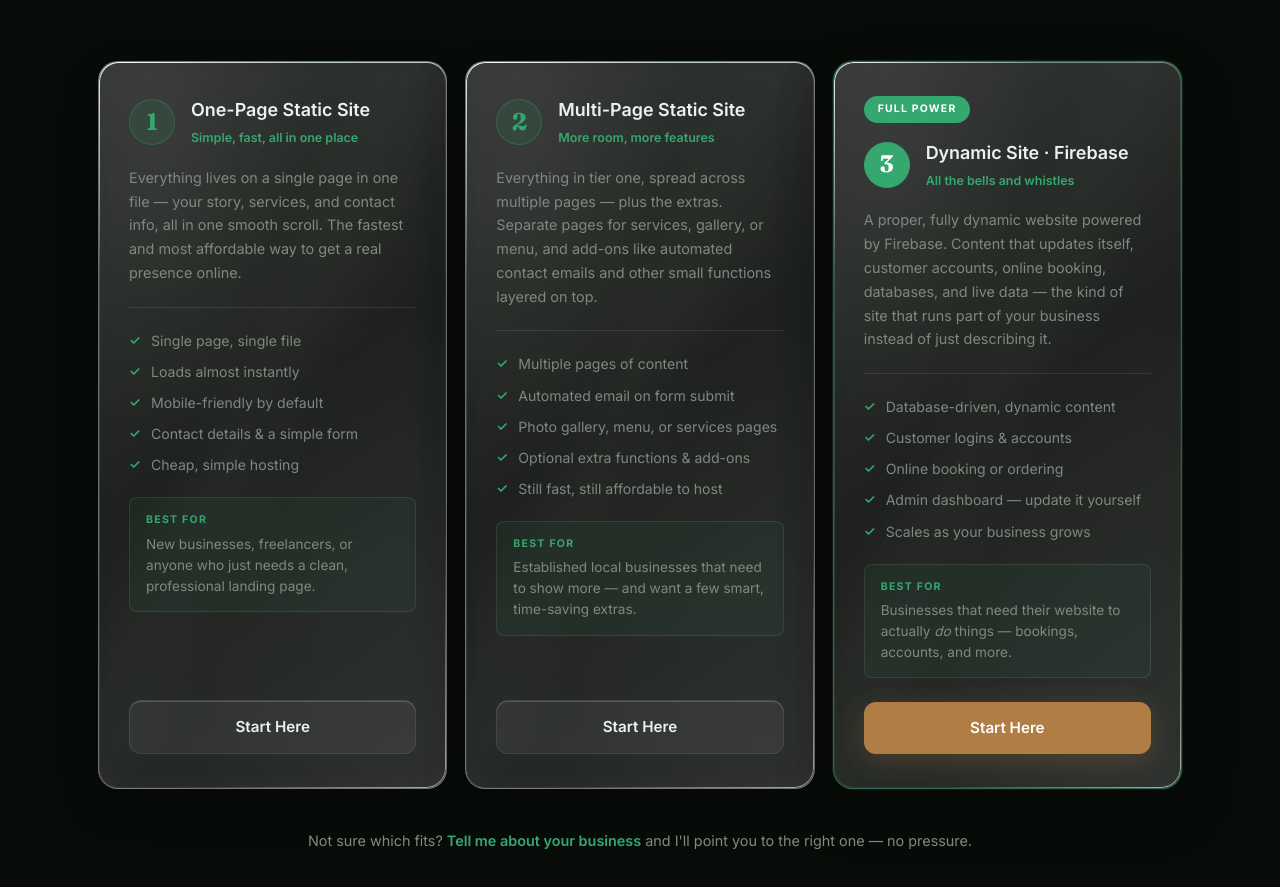
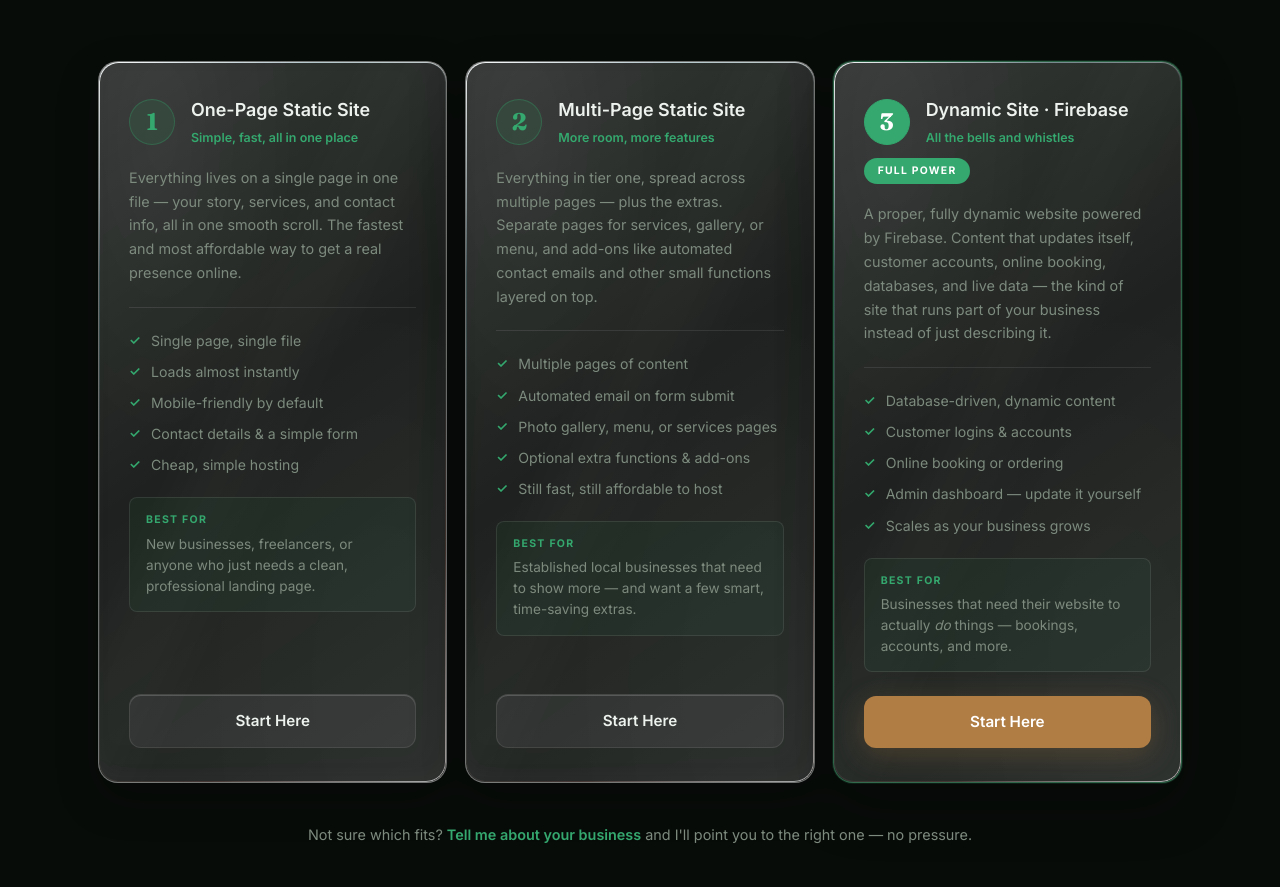
Before and after one commit to JohannSteinhoff/JohannWebsitesforhire, a plain HTML site: page index.html in a window 1280 px wide. Shown: the part 1262-2149 px from the top of the page. Drawn offline with Linux system fonts and the light colour scheme.

Commit message:
Move Full Power badge below tier 3 title so all titles align

```diff
--- a/index.html
+++ b/index.html
@@ -348,7 +348,6 @@
 
         <!-- Tier 3 -->
         <div class="tier-card tier-card--featured glass reveal">
-          <div class="tier-card__badge">Full Power</div>
           <div class="tier-card__top">
             <span class="tier-card__num">3</span>
             <div class="tier-card__heading">
@@ -356,6 +355,7 @@
               <span class="tier-card__tagline">All the bells and whistles</span>
             </div>
           </div>
+          <div class="tier-card__badge">Full Power</div>
           <p class="tier-card__desc">
             A proper, fully dynamic website powered by Firebase. Content that updates itself, customer
             accounts, online booking, databases, and live data — the kind of site that runs part of your
--- a/styles.css
+++ b/styles.css
@@ -1974,7 +1974,7 @@ input:focus, textarea:focus {
   text-transform: uppercase;
   padding: 5px 14px;
   border-radius: 100px;
-  margin-bottom: 16px;
+  margin: -8px 0 18px;
 }
 
 .tier-card__top {
```
